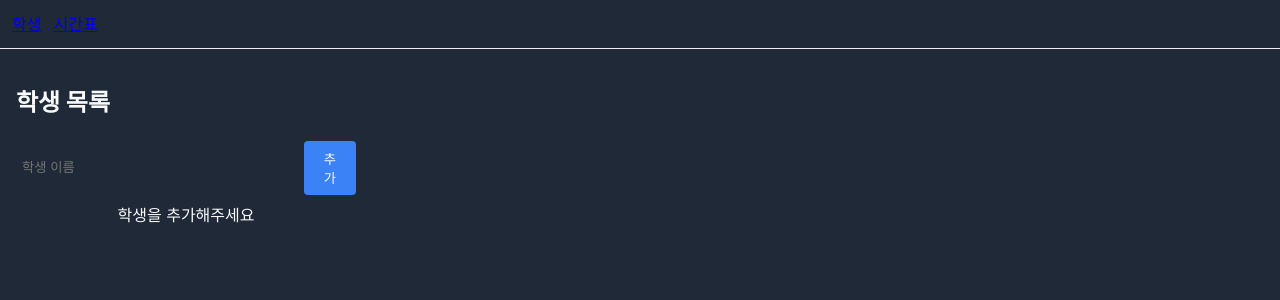
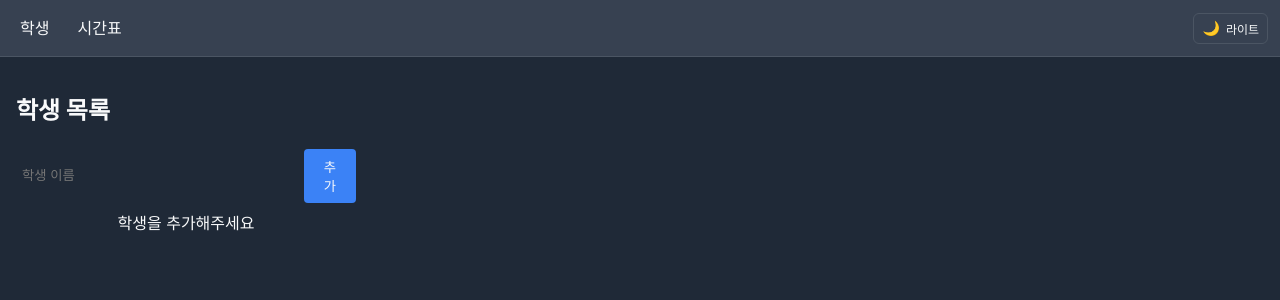
Before and after one commit to guswls6212/class_planner, a React (Vite) app in the folder frontend/: page / in a window 1280 px wide. Shown: the top 300 px of the page. Built offline with nearby package versions, Linux system fonts and the light colour scheme.

Commit message:
🎨 네비게이션에 테마 토글 버튼 적용 - 다크/라이트 모드 전환 기능 추가

```diff
--- a/frontend/src/main.tsx
+++ b/frontend/src/main.tsx
@@ -9,6 +9,8 @@ import {
 } from 'react-router-dom';
 import StudentsPage from './pages/Students';
 import SchedulePage from './pages/Schedule';
+import { ThemeProvider } from './contexts/ThemeContext';
+import ThemeToggle from './components/atoms/ThemeToggle';
 
 // eslint-disable-next-line react-refresh/only-export-components
 function Layout() {
@@ -17,23 +19,42 @@ function Layout() {
       <nav
         style={{
           display: 'flex',
-          gap: 12,
+          justifyContent: 'space-between',
+          alignItems: 'center',
           padding: 12,
-          borderBottom: '1px solid #eee',
+          borderBottom: '1px solid var(--color-border)',
+          background: 'var(--color-bg-secondary)',
         }}
       >
+        <div style={{ display: 'flex', gap: 12 }}>
           <NavLink
             to="/students"
-          style={({ isActive }) => ({ fontWeight: isActive ? 600 : 400 })}
+            style={({ isActive }) => ({
+              fontWeight: isActive ? 600 : 400,
+              textDecoration: 'none',
+              padding: '4px 8px',
+              borderRadius: '4px',
+              background: isActive ? 'var(--color-primary)' : 'transparent',
+              color: isActive ? 'white' : 'var(--color-text-primary)',
+            })}
           >
             학생
           </NavLink>
           <NavLink
             to="/schedule"
-          style={({ isActive }) => ({ fontWeight: isActive ? 600 : 400 })}
+            style={({ isActive }) => ({
+              fontWeight: isActive ? 600 : 400,
+              textDecoration: 'none',
+              padding: '4px 8px',
+              borderRadius: '4px',
+              background: isActive ? 'var(--color-primary)' : 'transparent',
+              color: isActive ? 'white' : 'var(--color-text-primary)',
+            })}
           >
             시간표
           </NavLink>
+        </div>
+        <ThemeToggle size="small" variant="both" />
       </nav>
       <Outlet />
     </div>
@@ -54,6 +75,8 @@ const router = createBrowserRouter([
 
 createRoot(document.getElementById('root')!).render(
   <StrictMode>
+    <ThemeProvider>
       <RouterProvider router={router} />
+    </ThemeProvider>
   </StrictMode>
 );
```
Lines whose indentation alone changed are shown as unchanged.
